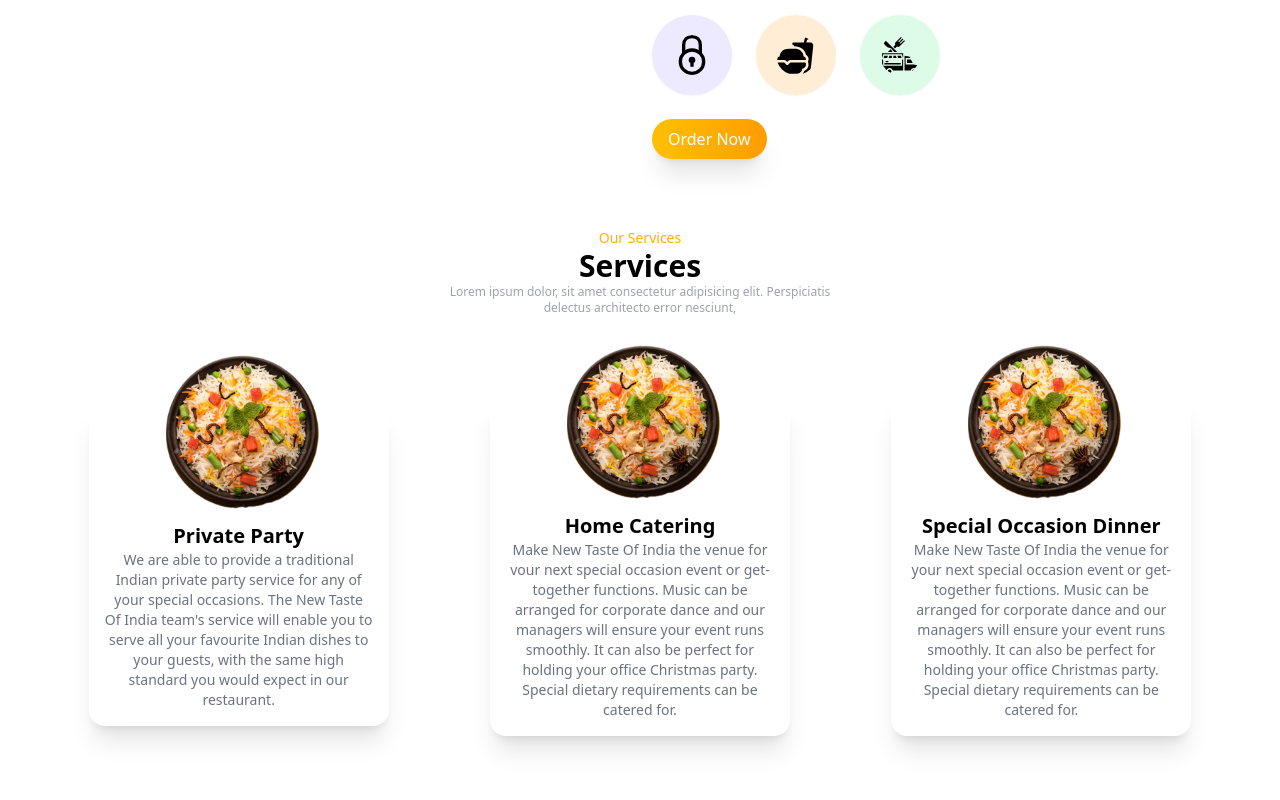
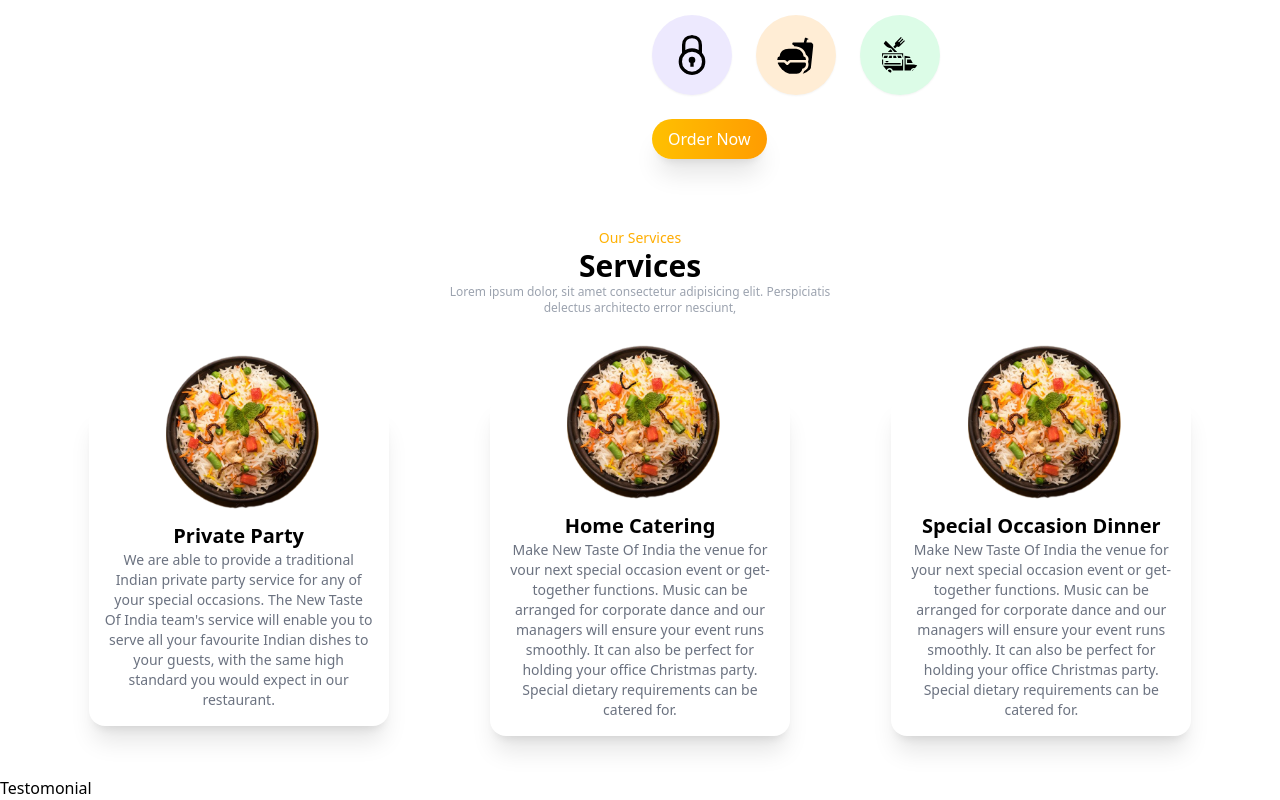
Before and after one commit to ishworX/new-taste-of-india, a React (Vite) app: page / in a window 1280 px wide. Shown: the part 1018-1818 px from the top of the page. Before the commit the page ends 1794 px from the top, so only its background shows below. Built offline with nearby package versions, Linux system fonts and the light colour scheme.

Commit message:
Testing if Testomonial works abd shows in the webage

```diff
--- a/src/App.jsx
+++ b/src/App.jsx
@@ -3,6 +3,7 @@ import Navbar from "./components/Navbar/Navbar";
 import Hero from "./components/Hero/Hero";
 import About from "./components/About/About";
 import Services from "./components/Services/Services";
+import Testomonial from "./components/Testomonial/Testomonial";
 
 const App = () => {
   return (
@@ -11,6 +12,8 @@ const App = () => {
     <Hero/>
     <About/>
     <Services/>
+    <Testomonial/>
+
     </>
   )
 };
--- a/src/components/Testomonial/Testomonial.jsx
+++ b/src/components/Testomonial/Testomonial.jsx
@@ -1,5 +1,5 @@
 import React from 'react';
-import Slider from "react-slick";
+// import Slider from "react-slick";
 
 const testimonialData = [
   {
```
